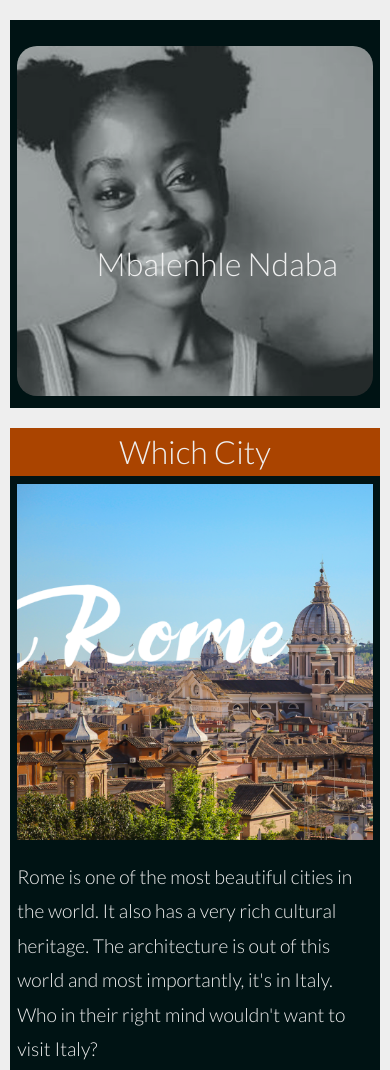
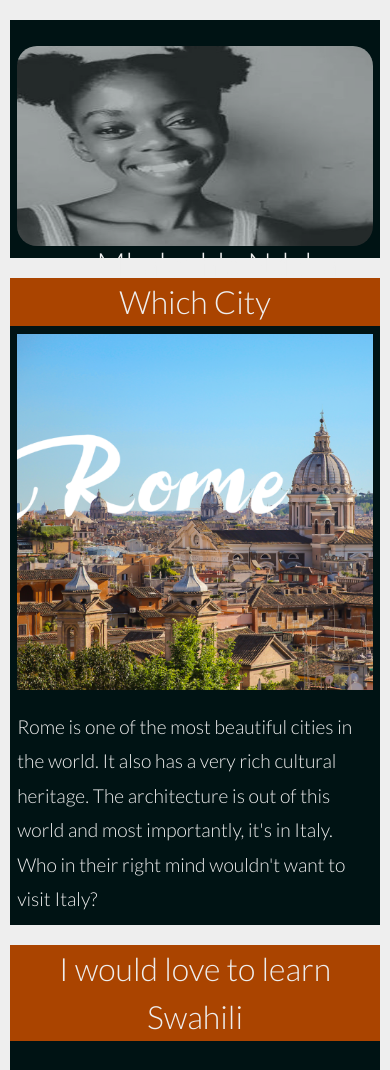
Before and after one commit to mbalindaba01/basic-webpage, a website: page my-webpage-grid.html in a window 390 px wide. Shown: the top 1070 px of the page. Drawn offline with Linux system fonts and the light colour scheme.

Commit message:
updated css files

```diff
--- a/assets/css/my-webpage-grid.css
+++ b/assets/css/my-webpage-grid.css
@@ -60,9 +60,6 @@ div#name h1 {
     margin-top: 200px;
 }
 
-div#table-mt img {
-}
-
 header h1 {
     width: 100%;
     text-align: center;
@@ -72,7 +69,7 @@ header h1 {
 header img {
     min-width: 250px;
     width: 100%;
-    min-height: 350px;
+    min-height: 100%;
     height: auto;
     border-radius: 20px;
 
@@ -160,8 +157,10 @@ li {
         height: auto;
         width: 400px;
     }
+
+
     div.column div.row ul li {
-        font-size: 1.2rem;
+        font-size: 1rem;
     }
     section.places h2 {
         width: 100%;
--- a/assets/css/my-webpage.css
+++ b/assets/css/my-webpage.css
@@ -30,7 +30,7 @@ header {
 img {
     min-width: 250px;
     width: 35%;
-    min-height: 250px;
+    min-height: 350px;
     height: auto;
     border-radius: 20px;
 }
```
